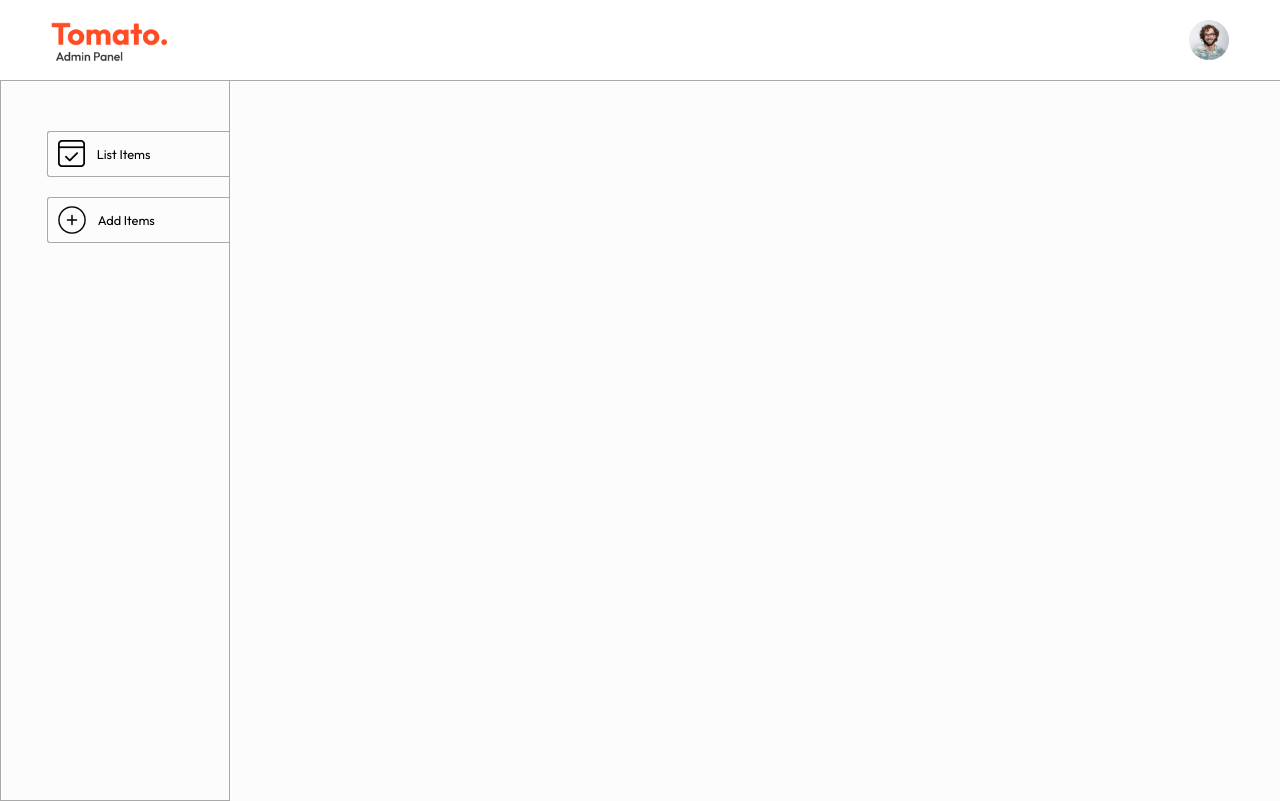
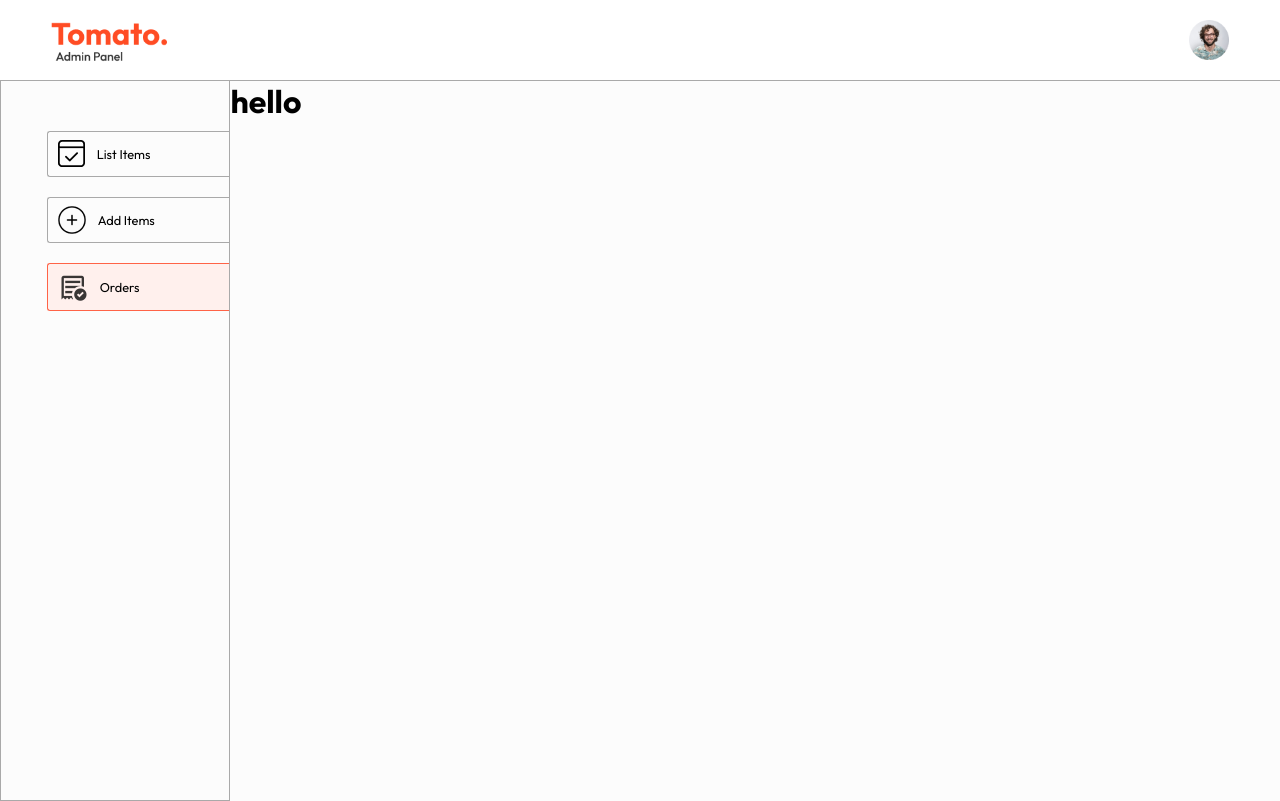
Before and after one commit to Deepanshumelkani77/Food-Del, a React (Vite) app in the folder admin/: page /order in a window 1280 px wide. Built offline with nearby package versions, Linux system fonts and the light colour scheme.

Commit message:
option create for orders

```diff
--- a/admin/index.html
+++ b/admin/index.html
@@ -3,6 +3,8 @@
   <head>
     <meta charset="UTF-8" />
     <link rel="icon" type="image/svg+xml" href="/vite.svg" />
+    <link rel="stylesheet" href="https://fonts.googleapis.com/css2?family=Material+Symbols+Outlined:opsz,wght,FILL,GRAD@20..48,100..700,0..1,-50..200&icon_names=order_approve" />
+    <link rel="stylesheet" href="https://fonts.googleapis.com/css2?family=Material+Symbols+Outlined:opsz,wght,FILL,GRAD@24,400,0,0&icon_names=order_approve" />
     <meta name="viewport" content="width=device-width, initial-scale=1.0" />
     <title>Food-Del Admin</title>
   </head>
--- a/admin/src/App.jsx
+++ b/admin/src/App.jsx
@@ -8,8 +8,7 @@ import List from "./pages/list/List.jsx"
 import Edit from './pages/edit/Edit.jsx'
 import { StoreContext } from './context/StoreContext'
 import LoginPopup from './components/loginpopup/LoginPopup.jsx'
-import { useLocation } from 'react-router-dom';
-
+import Order from "./pages/order/Order.jsx"
 const App = () => {
 
 
@@ -36,7 +35,7 @@ console.log(showLogin)
   <Route path="/add" element={<Add/>}></Route>
   <Route path="/" element={<List/>}></Route>
   <Route path='/edit/:id' element={<Edit/>}></Route>
-
+  <Route path="/order" element={<Order/>}></Route>
   </Routes>
 
       </div>
--- a/admin/src/components/sidebar/Sidebar.css
+++ b/admin/src/components/sidebar/Sidebar.css
@@ -31,6 +31,10 @@
     background-color: #fff0ed;
     border-color: tomato;
 }
+.sidebar-option .material-symbols-outlined{
+font-size: 30px;
+color: rgba(0, 0, 0, 0.778);
+}
 
 @media (max-width:955px)
 {
--- a/admin/src/components/sidebar/Sidebar.jsx
+++ b/admin/src/components/sidebar/Sidebar.jsx
@@ -37,6 +37,12 @@ const navigate = useNavigate();
           <p>Add Items</p>
         </NavLink>
 
+        <NavLink to="/order" onClick={handleClick} className="sidebar-option">
+        <span class="material-symbols-outlined">
+order_approve
+</span>
+          <p>Orders</p>
+        </NavLink>
 
 
       </div>
--- /dev/null
+++ b/admin/src/pages/order/Order.jsx
@@ -0,0 +1,11 @@
+import React from 'react'
+
+const Order = () => {
+  return (
+    <div>
+      <h1>hello</h1>
+    </div>
+  )
+}
+
+export default Order;
```
Also changed, not shown: admin/src/pages/order/Order.css (added).
